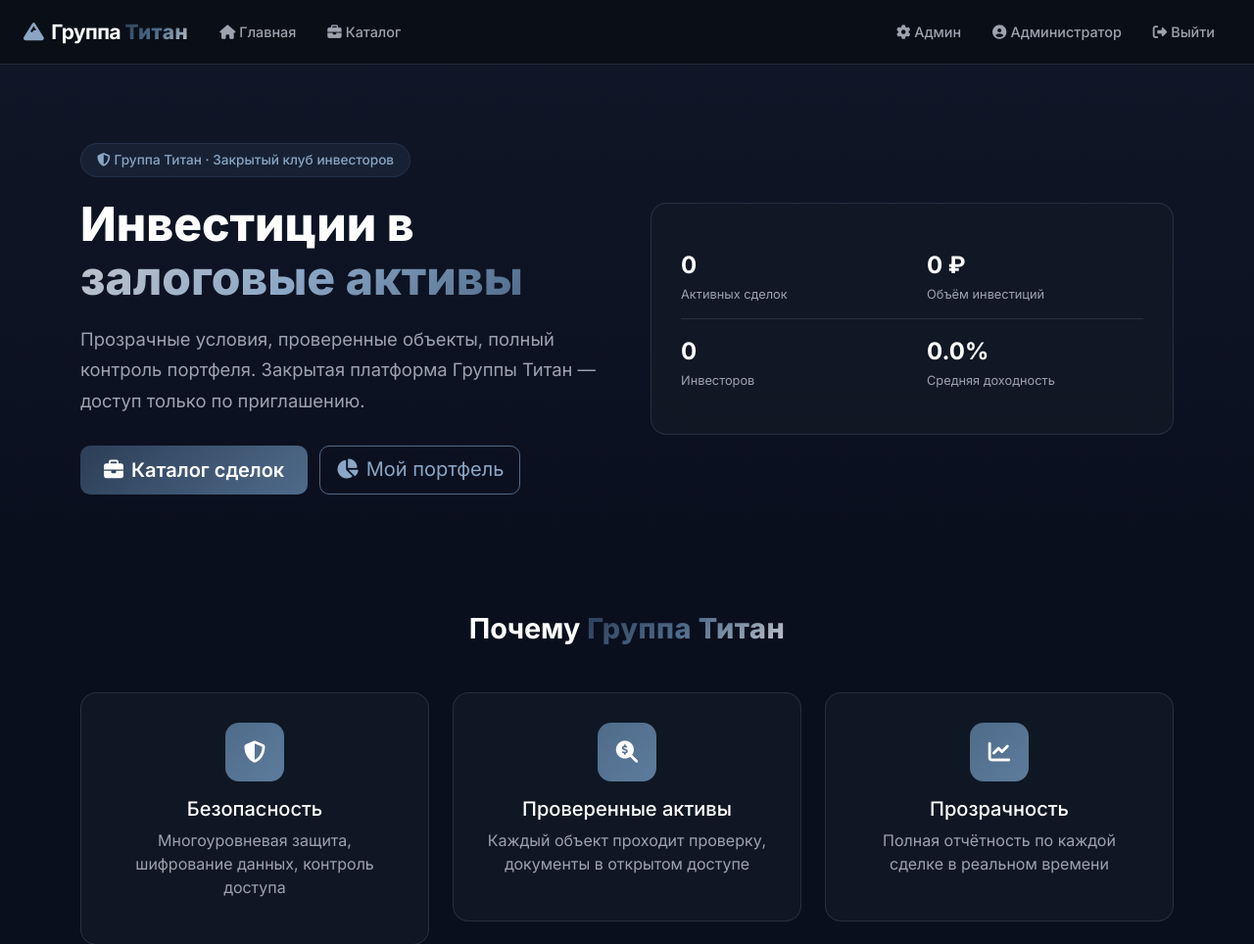
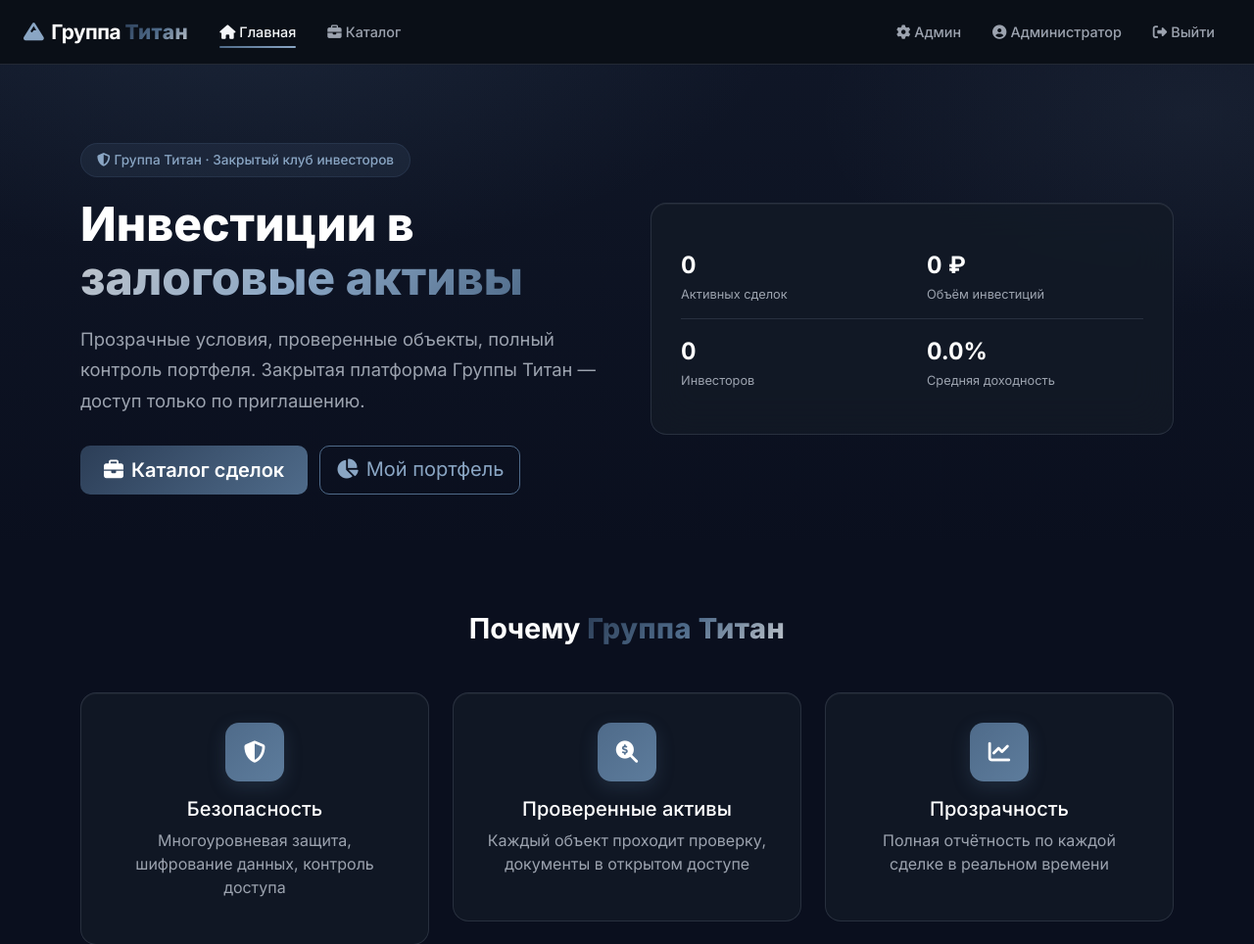
Before and after one commit to resgos/invest-platform, a Flask app: page / in a window 1280 px wide. Shown: the top 964 px of the page at 98% size. Run offline with Flask 3, Linux system fonts and the light colour scheme; a user stored in the database is signed in; some libraries are stand-ins or nearby versions.

Commit message:
style: полировка дизайна без смены концепции
- радиальное платиновое свечение hero (два мягких источника)
- tabular-nums для всех финансовых значений (суммы не «пляшут» в колонках)
- inset-блик по верхней кромке glass-карточек (глубина стекла)
- активный раздел в навбаре: подсветка + градиентное подчёркивание
- sticky-шапки таблиц с непрозрачным фоном
- hover-состояния инпутов, active-состояния кнопок, zoom фото карточек
- переменные --accent-2/--accent-deep/--text-bright/--bg-input/тени
  вместо рассыпанных hex; ::selection в акценте; preconnect шрифтов

Проверено вживую: computed-стили через DOM (radial, tabular-nums, inset,
underline 2px, sticky+solid bg), логин и админка на живом сервере.

Co-Authored-By: Claude Fable 5 <noreply@anthropic.com>

```diff
--- a/static/css/style.css
+++ b/static/css/style.css
@@ -4,12 +4,16 @@
     --bg-primary: #0b1018;
     --bg-secondary: #131a26;
     --bg-card: rgba(19, 26, 38, 0.82);
+    --bg-input: #111827;
     --border-color: rgba(148, 163, 184, 0.18);
     --accent: #4f6b8a;          /* стальной */
+    --accent-2: #5d7c9c;        /* стальной светлее — вторая ступень градиентов */
+    --accent-deep: #2c3e57;     /* стальной темнее — первая ступень градиентов */
     --accent-light: #8aa6c4;    /* платина */
     --accent-rgb: 79, 107, 138; /* синхронно с --accent */
     --accent-light-rgb: 138, 166, 196;
     --titan-gradient: linear-gradient(135deg, #2c3e57 0%, #4f6b8a 50%, #c0c5cc 100%);
+    --text-bright: #f4f6f8;     /* заголовки/значения (вместо чистого белого) */
     --text-primary: #e5e7eb;
     --text-muted: #9ca3af;
     --bs-secondary-color: #9ca3af !important;
@@ -17,11 +21,28 @@
     --danger-color: #ef4444;
     --radius: 16px;
     --radius-sm: 10px;
+    --shadow-card: 0 6px 24px rgba(0, 0, 0, 0.25);
+    --shadow-card-lg: 0 10px 32px rgba(0, 0, 0, 0.35);
+    /* Внутренний блик по верхней кромке — фирменная «глубина» стекла */
+    --glass-inset: inset 0 1px 0 rgba(255, 255, 255, 0.05);
     color-scheme: dark;
 }
 * { box-sizing: border-box; }
 html { background: var(--bg-primary); }
-body { background: var(--bg-primary); color: var(--text-primary); font-family: 'Inter', system-ui, sans-serif; min-height: 100vh; }
+body {
+    background: var(--bg-primary);
+    color: var(--text-primary);
+    font-family: 'Inter', system-ui, sans-serif;
+    min-height: 100vh;
+    -webkit-font-smoothing: antialiased;
+    text-rendering: optimizeLegibility;
+}
+::selection { background: rgba(var(--accent-rgb), 0.45); color: var(--text-bright); }
+/* Финансовые значения — моноширинные цифры: столбцы сумм не «пляшут» */
+.stat-number-hero, .dash-stat-value, .profit-value, .calc-value,
+.transaction-amount, .table-dark-custom td, .param-val, .invest-param-row span:last-child {
+    font-variant-numeric: tabular-nums;
+}
 a { color: var(--accent-light); text-decoration: none; transition: color 0.15s; }
 a:hover { color: #c0c5cc; }
 .accent-link { color: var(--accent-light); font-weight: 500; }
@@ -37,18 +58,28 @@ a:hover { color: #c0c5cc; }
     font-weight: 800;
     letter-spacing: 0.5px;
 }
-.nav-link { color: var(--text-muted) !important; font-weight: 500; font-size: 0.9rem; transition: color 0.2s; padding: 8px 16px !important; }
+.nav-link { color: var(--text-muted) !important; font-weight: 500; font-size: 0.9rem; transition: color 0.2s; padding: 8px 16px !important; position: relative; }
 .nav-link:hover { color: #fff !important; }
+/* Активный раздел — платиновое подчёркивание */
+.nav-link.active { color: var(--text-bright) !important; }
+.nav-link.active::after {
+    content: "";
+    position: absolute; left: 16px; right: 16px; bottom: 2px; height: 2px;
+    border-radius: 1px;
+    background: linear-gradient(90deg, var(--accent), var(--accent-light));
+}
 .btn-register-nav { background: var(--accent) !important; color: #fff !important; border-radius: 8px; padding: 6px 16px !important; }
 .navbar-toggler { border-color: var(--border-color); }
 .navbar-toggler-icon { filter: invert(1); }
 
 /* Glass card */
-.glass-card { background: var(--bg-card); backdrop-filter: blur(20px); border: 1px solid var(--border-color); border-radius: var(--radius); padding: 24px; transition: transform 0.2s ease, border-color 0.2s ease, box-shadow 0.2s ease; }
-.glass-card:hover { border-color: rgba(var(--accent-rgb), 0.35); box-shadow: 0 6px 24px rgba(0,0,0,0.25); }
+.glass-card { background: var(--bg-card); backdrop-filter: blur(20px); border: 1px solid var(--border-color); border-radius: var(--radius); padding: 24px; box-shadow: var(--glass-inset); transition: transform 0.2s ease, border-color 0.2s ease, box-shadow 0.2s ease; }
+.glass-card:hover { border-color: rgba(var(--accent-rgb), 0.35); box-shadow: var(--glass-inset), var(--shadow-card); }
 .investment-card:hover { transform: translateY(-2px); }
+.investment-card .card-img-invest { transition: transform 0.35s ease; }
+.investment-card:hover .card-img-invest { transform: scale(1.04); }
 .card-clickable { cursor: pointer; }
-.card-clickable:hover { box-shadow: 0 10px 32px rgba(0,0,0,0.35); border-color: rgba(var(--accent-rgb), 0.55); }
+.card-clickable:hover { box-shadow: var(--glass-inset), var(--shadow-card-lg); border-color: rgba(var(--accent-rgb), 0.55); }
 .card-clickable:focus-visible { outline: 2px solid var(--accent-light); outline-offset: 4px; }
 *:focus-visible { outline: 2px solid var(--accent-light); outline-offset: 2px; border-radius: 4px; }
 .btn:focus-visible { outline-offset: 3px; }
@@ -89,7 +123,13 @@ input[type="date"] { color-scheme: dark; }
 input[type="date"]::-webkit-calendar-picker-indicator { filter: invert(0.7); cursor: pointer; }
 
 /* Hero */
-.hero-section { padding: 80px 0 60px; background: linear-gradient(180deg, rgba(var(--accent-rgb),0.08) 0%, transparent 100%); }
+.hero-section {
+    padding: 80px 0 60px;
+    background:
+        radial-gradient(ellipse 900px 420px at 20% -10%, rgba(var(--accent-rgb), 0.16), transparent 60%),
+        radial-gradient(ellipse 700px 380px at 95% 10%, rgba(var(--accent-light-rgb), 0.07), transparent 55%),
+        linear-gradient(180deg, rgba(var(--accent-rgb),0.08) 0%, transparent 100%);
+}
 .hero-badge { display: inline-block; background: rgba(var(--accent-rgb),0.15); color: var(--accent-light); padding: 6px 16px; border-radius: 20px; font-size: 0.85rem; font-weight: 500; margin-bottom: 20px; border: 1px solid rgba(var(--accent-rgb),0.2); }
 .hero-hot-banner {
     display: inline-flex; align-items: center; gap: 4px;
@@ -120,7 +160,7 @@ input[type="date"]::-webkit-calendar-picker-indicator { filter: invert(0.7); cur
 .section-title { font-size: 1.8rem; font-weight: 700; color: #fff; }
 .features-section, .recent-section, .catalog-section, .detail-section, .dashboard-section, .auth-section { padding: 60px 0; }
 .feature-card { text-align: center; padding: 30px; }
-.feature-icon { width: 60px; height: 60px; border-radius: 14px; background: linear-gradient(135deg, var(--accent), #5d7c9c); display: flex; align-items: center; justify-content: center; margin: 0 auto 16px; font-size: 1.4rem; color: #fff; }
+.feature-icon { width: 60px; height: 60px; border-radius: 14px; background: linear-gradient(135deg, var(--accent), var(--accent-2)); display: flex; align-items: center; justify-content: center; margin: 0 auto 16px; font-size: 1.4rem; color: #fff; box-shadow: 0 6px 18px rgba(var(--accent-rgb), 0.25); }
 
 /* Tab bar */
 .tab-bar { display: flex; gap: 4px; flex-wrap: wrap; margin-bottom: 16px; }
--- a/templates/base.html
+++ b/templates/base.html
@@ -4,6 +4,8 @@
     <meta charset="UTF-8">
     <meta name="viewport" content="width=device-width, initial-scale=1.0">
     <title>{% block title %}Группа Титан — инвестиционная платформа{% endblock %}</title>
+    <link rel="preconnect" href="https://fonts.googleapis.com">
+    <link rel="preconnect" href="https://fonts.gstatic.com" crossorigin>
     <link href="https://cdn.jsdelivr.net/npm/bootstrap@5.3.0/dist/css/bootstrap.min.css" rel="stylesheet">
     <link href="https://cdnjs.cloudflare.com/ajax/libs/font-awesome/6.4.0/css/all.min.css" rel="stylesheet">
     <link href="https://fonts.googleapis.com/css2?family=Inter:wght@300;400;500;600;700;800&display=swap" rel="stylesheet">
@@ -18,17 +20,17 @@
     </button>
     <div class="collapse navbar-collapse" id="navbarNav">
       <ul class="navbar-nav me-auto">
-        <li class="nav-item"><a class="nav-link" href="{{ url_for('index') }}"><i class="fas fa-home me-1"></i>Главная</a></li>
+        <li class="nav-item"><a class="nav-link{{ ' active' if request.endpoint == 'index' }}" href="{{ url_for('index') }}"><i class="fas fa-home me-1"></i>Главная</a></li>
         {% if current_user.is_authenticated %}
-        <li class="nav-item"><a class="nav-link" href="{{ url_for('catalog') }}"><i class="fas fa-briefcase me-1"></i>Каталог</a></li>
+        <li class="nav-item"><a class="nav-link{{ ' active' if request.endpoint in ('catalog', 'deal_detail') }}" href="{{ url_for('catalog') }}"><i class="fas fa-briefcase me-1"></i>Каталог</a></li>
         {% endif %}
       </ul>
       <ul class="navbar-nav">
         {% if current_user.is_authenticated %}
           {% if current_user.is_admin %}
-          <li class="nav-item"><a class="nav-link" href="{{ url_for('admin_dashboard') }}"><i class="fas fa-cog me-1"></i>Админ</a></li>
+          <li class="nav-item"><a class="nav-link{{ ' active' if request.endpoint and request.endpoint.startswith('admin') }}" href="{{ url_for('admin_dashboard') }}"><i class="fas fa-cog me-1"></i>Админ</a></li>
           {% endif %}
-          <li class="nav-item"><a class="nav-link" href="{{ url_for('dashboard') }}"><i class="fas fa-user-circle me-1"></i>{{ current_user.full_name }}</a></li>
+          <li class="nav-item"><a class="nav-link{{ ' active' if request.endpoint == 'dashboard' }}" href="{{ url_for('dashboard') }}"><i class="fas fa-user-circle me-1"></i>{{ current_user.full_name }}</a></li>
           <li class="nav-item"><a class="nav-link" href="{{ url_for('logout') }}"><i class="fas fa-sign-out-alt me-1"></i>Выйти</a></li>
         {% else %}
           <li class="nav-item"><a class="nav-link btn-register-nav" href="{{ url_for('login') }}"><i class="fas fa-sign-in-alt me-1"></i>Войти</a></li>
```
Also changed, not shown: other parts of static/css/style.css (+13 -9 lines).
